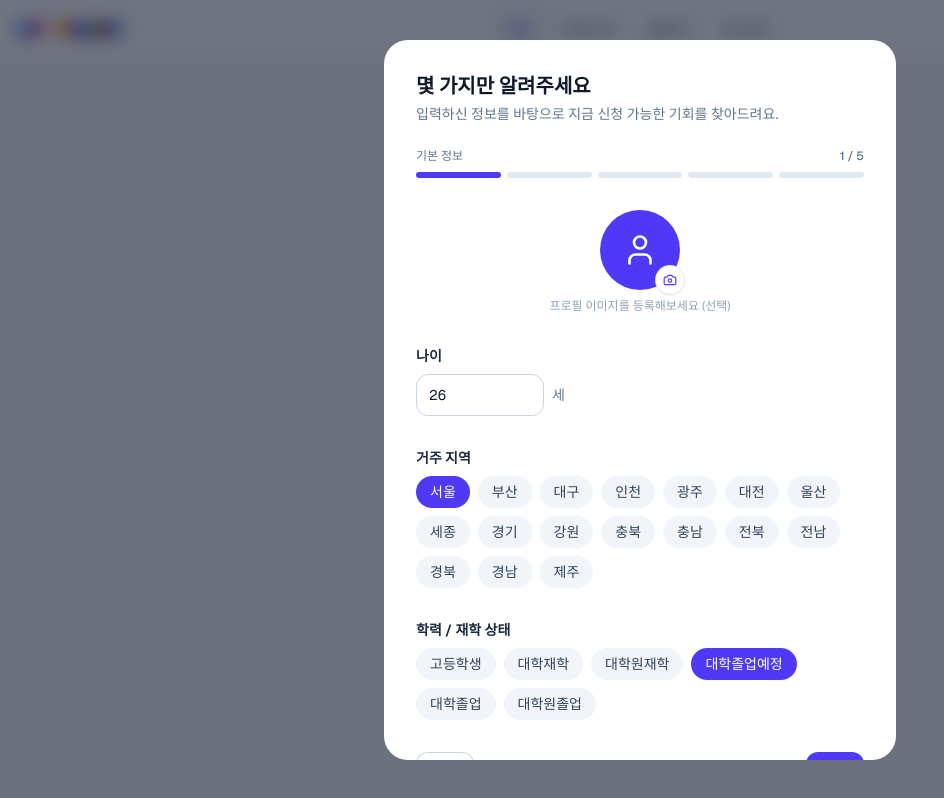
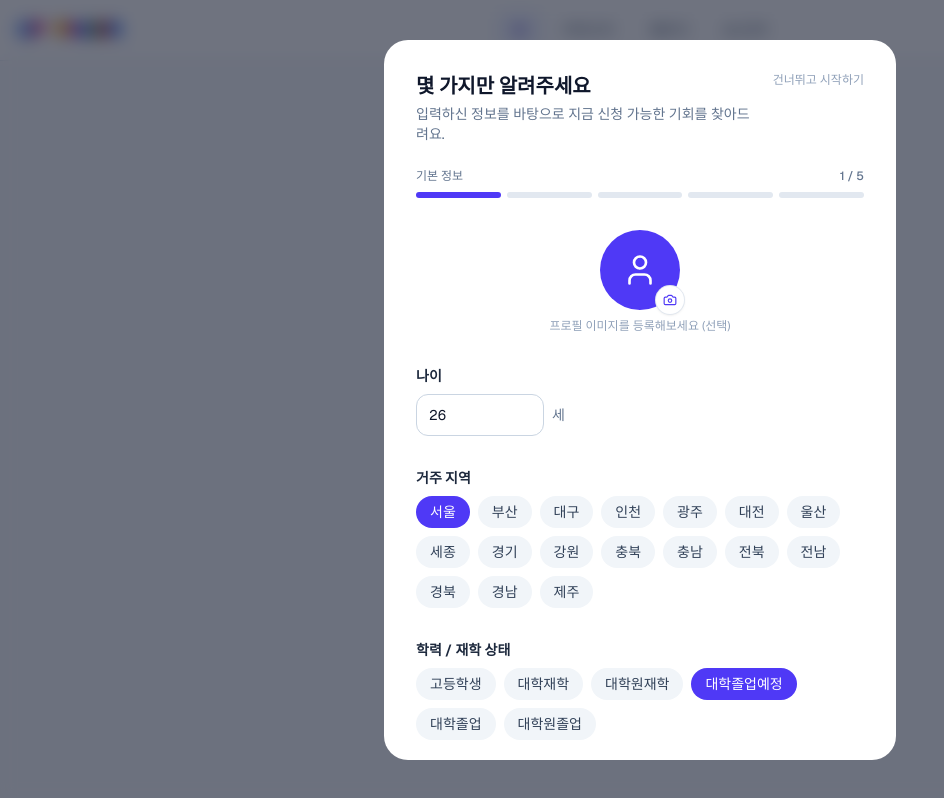
Before and after one commit to Lab-DevCanvas/Integrated-Information-Portal, a Next.js app: page / in a window 1280 px wide. Shown: the whole page, without its empty margins (0-944 px from the left). Built offline with nearby package versions, Linux system fonts and the light colour scheme.

Commit message:
feat: 온보딩에 건너뛰고 시작하기 버튼 추가
온보딩 위저드 상단에 "건너뛰고 시작하기" 버튼을 추가해, 입력 단계를
거치지 않고 바로 제출(submit)할 수 있도록 한다.

```diff
--- a/components/onboarding/OnboardingWizard.tsx
+++ b/components/onboarding/OnboardingWizard.tsx
@@ -51,11 +51,20 @@ export function OnboardingWizard() {
 
   return (
     <div>
-      <div className="mb-6">
-        <h1 className="text-xl font-bold text-slate-900 dark:text-slate-50">몇 가지만 알려주세요</h1>
-        <p className="mt-1 text-sm text-slate-500 dark:text-slate-400">
-          입력하신 정보를 바탕으로 지금 신청 가능한 기회를 찾아드려요.
-        </p>
+      <div className="mb-6 flex items-start justify-between gap-4">
+        <div>
+          <h1 className="text-xl font-bold text-slate-900 dark:text-slate-50">몇 가지만 알려주세요</h1>
+          <p className="mt-1 text-sm text-slate-500 dark:text-slate-400">
+            입력하신 정보를 바탕으로 지금 신청 가능한 기회를 찾아드려요.
+          </p>
+        </div>
+        <button
+          type="button"
+          onClick={submit}
+          className="shrink-0 text-xs font-medium text-slate-400 underline-offset-2 hover:text-slate-600 hover:underline dark:text-slate-500 dark:hover:text-slate-300"
+        >
+          건너뛰고 시작하기
+        </button>
       </div>
 
       <OnboardingStepper currentStep={step} steps={STEP_LABELS} />
```
